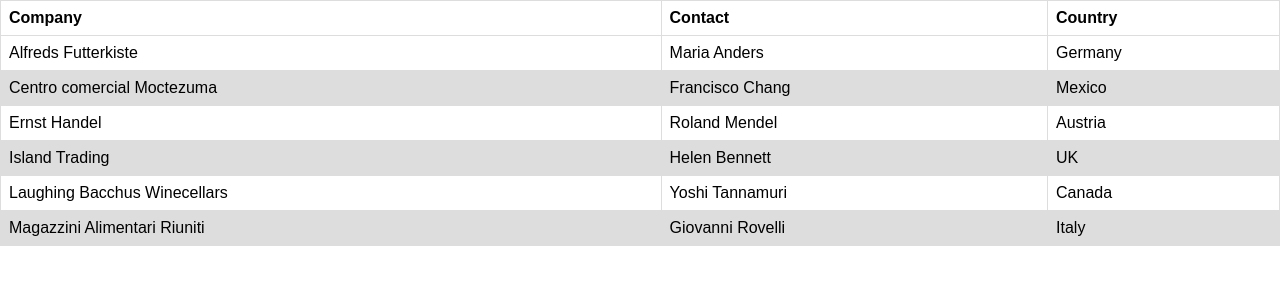
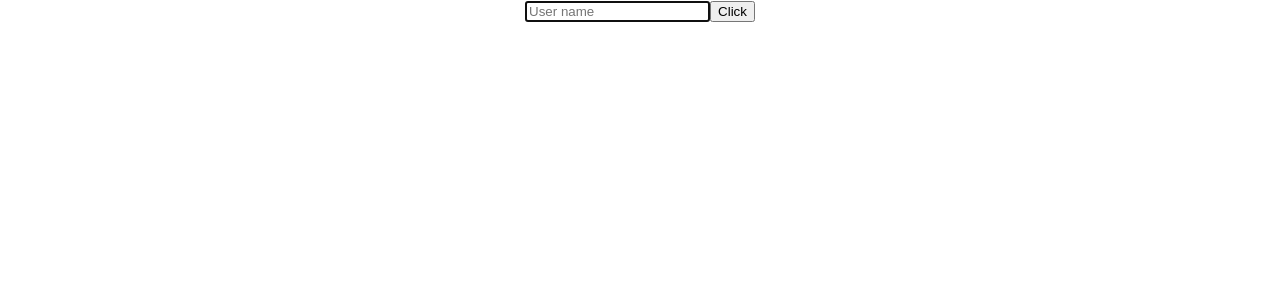
Before and after one commit to ajaykumar-bg/react-hello-world, a React (Create React App) app: page / in a window 1280 px wide. Shown: the top 300 px of the page. Built offline with nearby package versions, Linux system fonts and the light colour scheme.

Commit message:
Ref - using createRef

```diff
--- a/src/App.js
+++ b/src/App.js
@@ -15,6 +15,7 @@
 import Forms from './components/Forms';
 import LifecycleA from './components/LifecycleA';
 import Table from './components/Table';
+import RefDemo from './components/RefDemo';
 
 function App() {
   return (
@@ -34,7 +35,8 @@
       <StyleSheets /> */}
       {/* <Forms /> */}
       {/* <LifecycleA /> */}
-      <Table />
+      {/* <Table /> */}
+      <RefDemo />
     </div>
   );
 }
--- /dev/null
+++ b/src/components/RefDemo.js
@@ -0,0 +1,28 @@
+import React, { Component } from 'react'
+
+class RefDemo extends Component {
+    constructor(props) {
+      super(props)
+      this.inputRef = React.createRef();
+    }
+
+    componentDidMount() {
+        console.log(this.inputRef);
+        this.inputRef.current.focus();
+    }
+
+    clickHandler = () => {
+        alert(this.inputRef.current.value);
+    }
+
+  render() {
+    return (
+      <div>
+        <input type="text" placeholder="User name" ref={this.inputRef}></input>
+        <button onClick={this.clickHandler}>Click</button>
+      </div>
+    )
+  }
+}
+
+export default RefDemo
```
